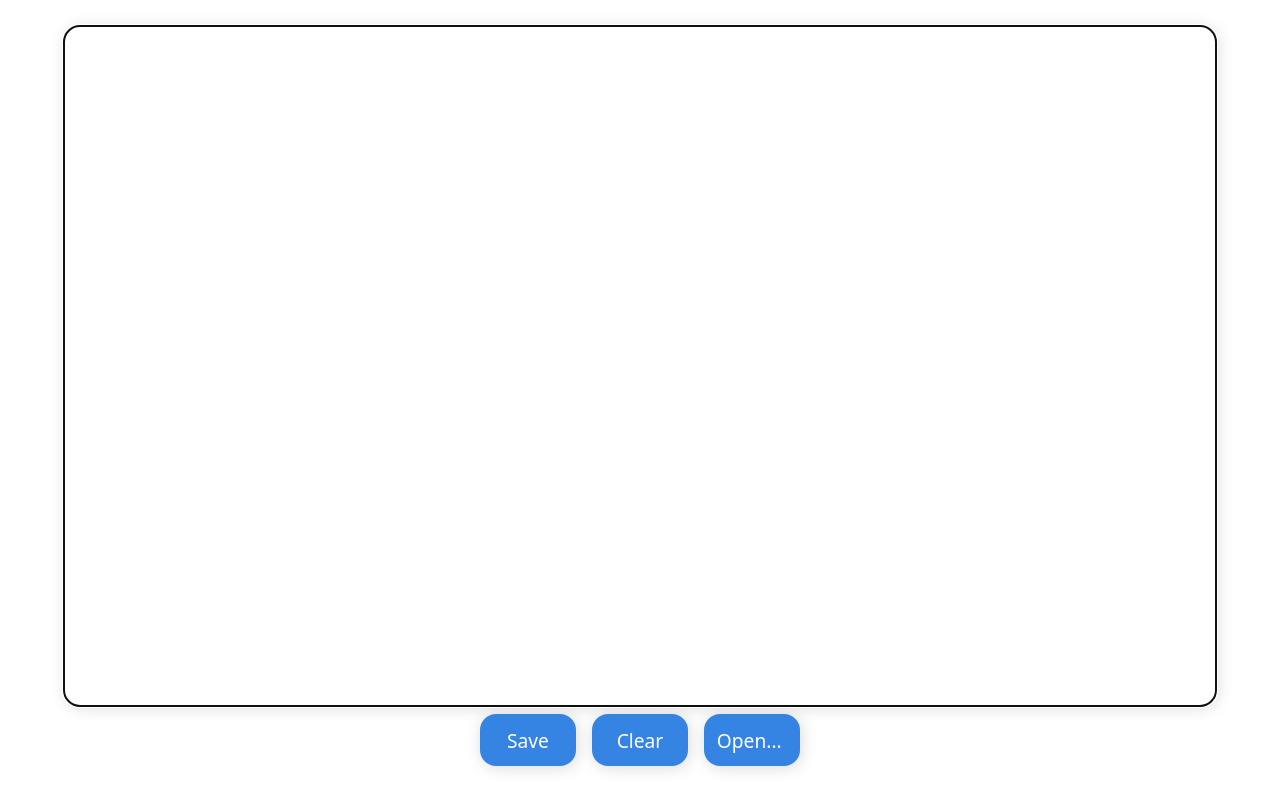
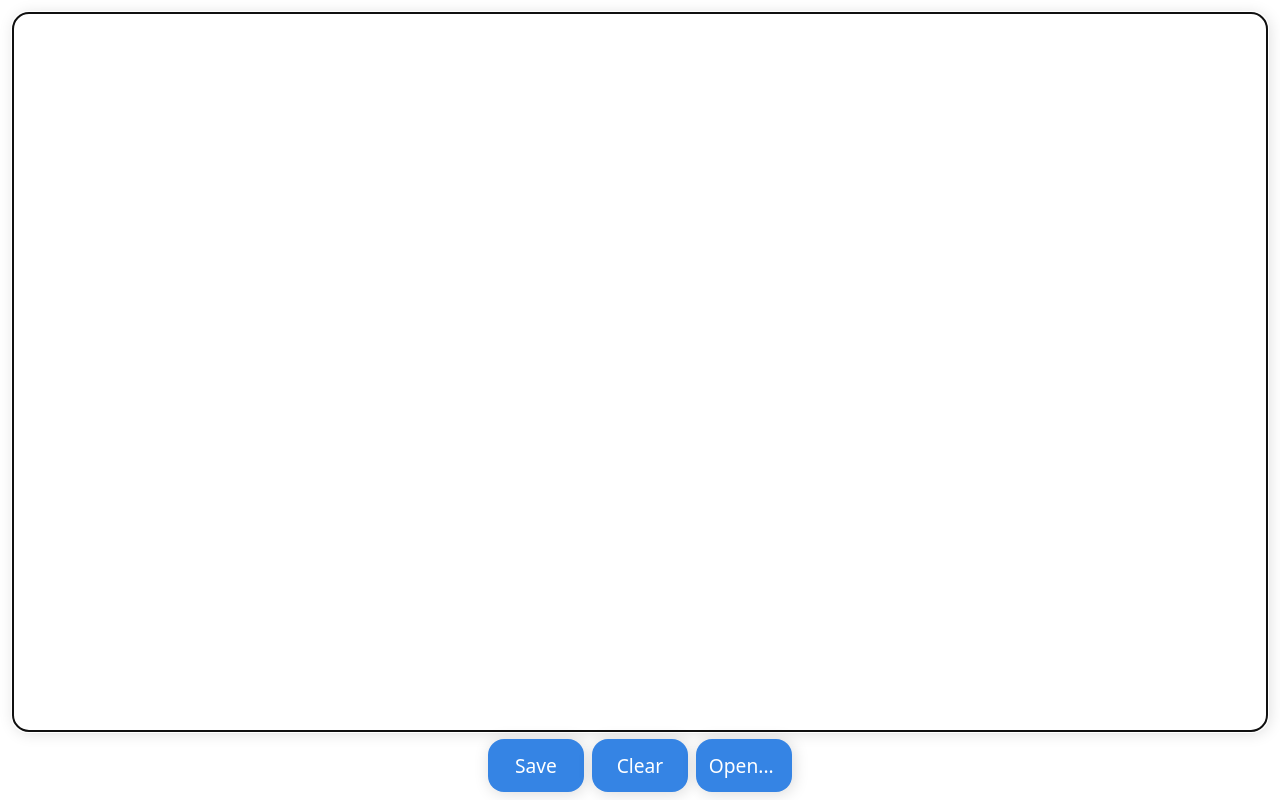
Before and after one commit to eiErick/text, a plain HTML site: page index.html in a window 1280 px wide. Drawn offline with Linux system fonts and the light colour scheme.

Commit message:
Style: sizes improvement

```diff
--- a/style.css
+++ b/style.css
@@ -39,8 +39,9 @@ body {
     resize: none;
     border-radius: var(--radius);
     color: #000000;
-    height: 85vh;
-    width: 90vw;
+    margin-top: 1vw;
+    height: 100vh;
+    width: 98vw;
     font-size: 1.2em;
     box-shadow: .1rem .1rem 1rem var(--shadow-color);
 }
@@ -48,7 +49,7 @@ body {
 .container-btn {
     display: flex;
     margin: .5rem;
-    gap: 1rem;
+    gap: .5rem;
 }
 
 .btns {
```
